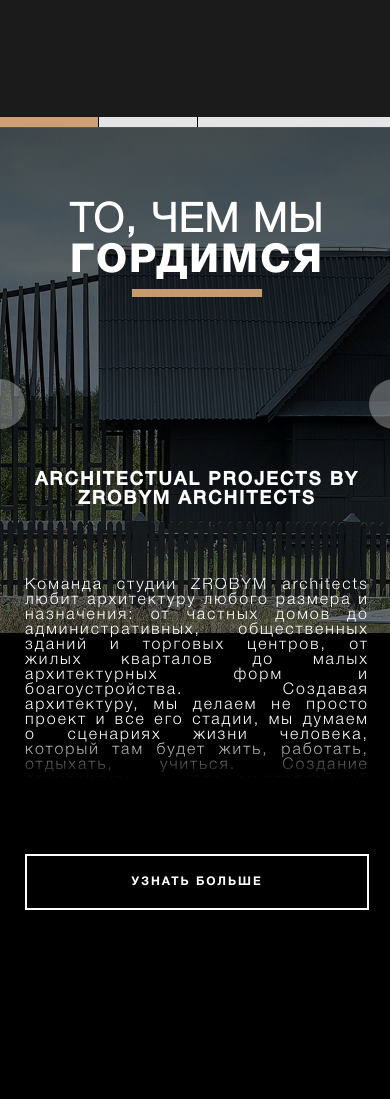
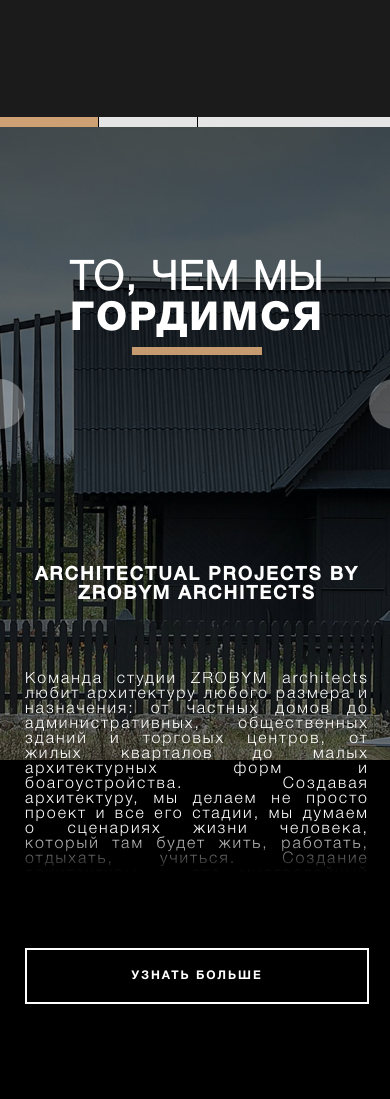
Before and after one commit to Zima04/Zrobym, a plain HTML site: page index.html in a window 390 px wide. Shown: the part 2661-3760 px from the top of the page. Drawn offline with nearby package versions, Linux system fonts and the light colour scheme.

Commit message:
fix top slide

```diff
--- a/main.css
+++ b/main.css
@@ -1879,8 +1879,7 @@ textarea {
 
     .panel {
         flex-direction: column;
-        min-height: auto;
-        max-height: 60vh;
+        height: 500px;
     }
 
     .panel .rev-block {
@@ -1901,7 +1900,7 @@ textarea {
         display: flex;
         justify-content: center;
         position: relative;
-        top: 95px;
+        top: 30%;
         opacity: initial;
         background: none;
         padding: 0 25px;
```
